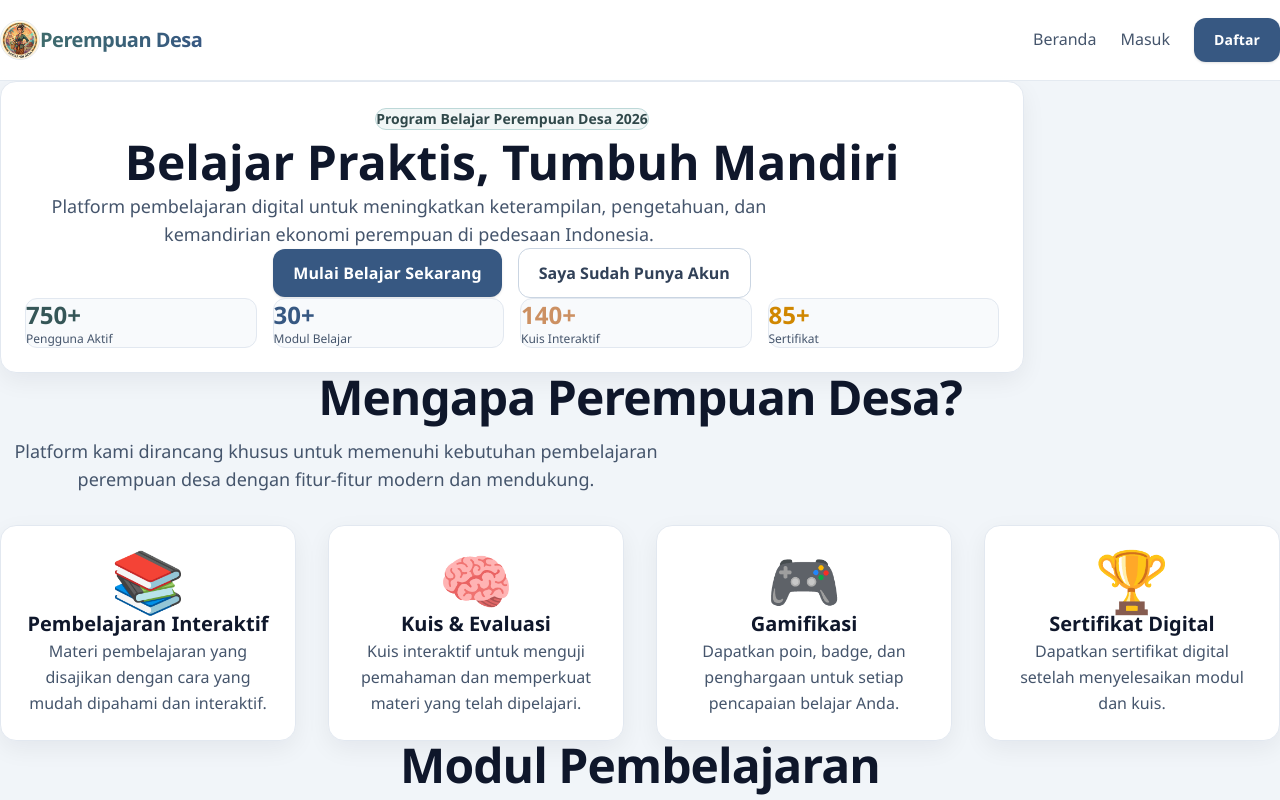
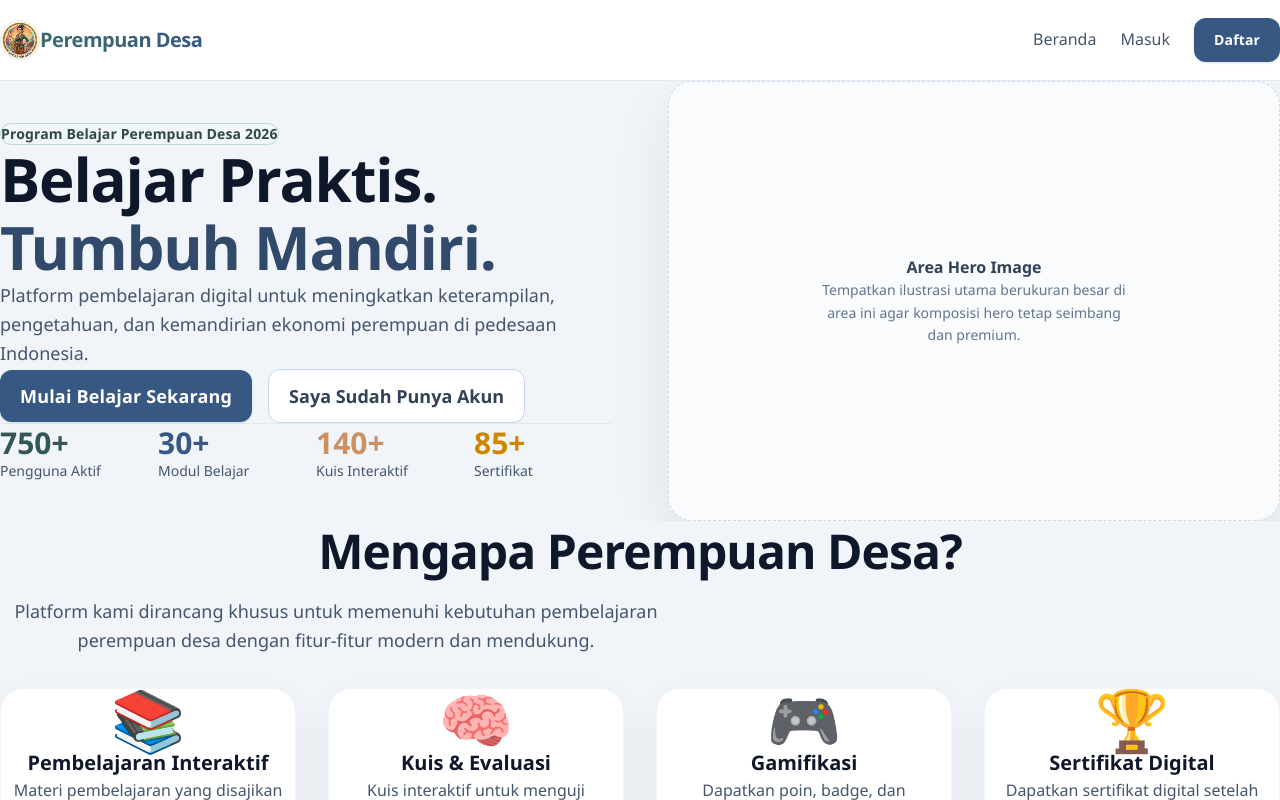
Before and after one commit to hendradedi/perempuandesa, a React (Vite) app: page / in a window 1280 px wide. Shown: the top 800 px of the page. Built offline with nearby package versions, Linux system fonts and the light colour scheme; no server answers.

Commit message:
ui: redesign premium split hero and minimalist feature cards

```diff
--- a/src/components/layout/LandingPage.jsx
+++ b/src/components/layout/LandingPage.jsx
@@ -5,43 +5,61 @@ const LandingPage = () => {
   return (
     <div className="min-h-screen text-slate-900 bg-slate-100">
       {/* Hero Section */}
-      <section className="px-4 sm:px-6 lg:px-8 pt-12 md:pt-20 pb-16 md:pb-20">
-        <div className="max-w-5xl mx-auto">
-          <div className="card bg-white p-7 md:p-10 text-center shadow-[0_16px_40px_rgba(15,23,42,0.1)]">
-            <span className="inline-flex items-center rounded-full border border-teal-200 bg-teal-50 text-teal-800 text-xs md:text-sm font-semibold px-3 py-1 mb-5">
+      <section className="relative px-4 sm:px-6 lg:px-8 pt-14 md:pt-20 pb-16 md:pb-20 overflow-hidden">
+        <div className="pointer-events-none absolute inset-0 -z-10">
+          <div className="absolute -top-20 left-0 h-72 w-72 rounded-full bg-teal-200/35 blur-3xl" />
+          <div className="absolute top-24 right-0 h-80 w-80 rounded-full bg-blue-200/30 blur-3xl" />
+        </div>
+        <div className="max-w-7xl mx-auto grid grid-cols-1 lg:grid-cols-2 gap-10 lg:gap-14 items-center">
+          <div>
+            <span className="inline-flex items-center rounded-full border border-teal-200 bg-teal-50 text-teal-800 text-xs md:text-sm font-semibold tracking-[0.01em] px-3 py-1 mb-6">
               Program Belajar Perempuan Desa 2026
             </span>
-            <h1 className="text-3xl md:text-5xl font-extrabold text-slate-900 leading-tight mb-4">
-              Belajar Praktis, Tumbuh Mandiri
+
+            <h1 className="text-4xl md:text-5xl xl:text-6xl font-extrabold text-slate-900 leading-[1.12] tracking-[-0.02em] mb-5">
+              Belajar Praktis.
+              <br />
+              <span className="text-primary-800">Tumbuh Mandiri.</span>
             </h1>
-            <p className="text-sm md:text-lg text-slate-600 max-w-3xl mx-auto mb-8">
+
+            <p className="text-base md:text-lg text-slate-600 leading-relaxed max-w-xl mb-8">
               Platform pembelajaran digital untuk meningkatkan keterampilan, pengetahuan, dan kemandirian ekonomi perempuan di pedesaan Indonesia.
             </p>
-            <div className="flex flex-col sm:flex-row items-stretch sm:items-center justify-center gap-3 sm:gap-4 mb-8">
-              <Link to="/register" className="btn-primary text-base px-7 py-3.5">
+
+            <div className="flex flex-col sm:flex-row items-stretch sm:items-center gap-3 sm:gap-4 mb-8">
+              <Link to="/register" className="btn-primary text-base md:text-lg px-7 py-3.5 bg-slate-900 hover:bg-slate-800">
                 Mulai Belajar Sekarang
               </Link>
-              <Link to="/login" className="btn-outline text-base px-7 py-3.5">
+              <Link to="/login" className="btn-outline text-base md:text-lg px-7 py-3.5">
                 Saya Sudah Punya Akun
               </Link>
             </div>
 
-            <div className="grid grid-cols-2 md:grid-cols-4 gap-3 md:gap-4 text-left">
-              <div className="rounded-xl bg-slate-50 p-4 border border-slate-200">
-                <p className="text-2xl font-extrabold text-teal-700">750+</p>
-                <p className="text-xs text-slate-600 mt-1">Pengguna Aktif</p>
+            <div className="grid grid-cols-2 sm:grid-cols-4 gap-4 sm:gap-5 pt-6 border-t border-slate-200/80">
+              <div>
+                <p className="text-2xl md:text-3xl font-extrabold text-teal-700 leading-tight">750+</p>
+                <p className="text-xs md:text-sm text-slate-600 mt-1">Pengguna Aktif</p>
               </div>
-              <div className="rounded-xl bg-slate-50 p-4 border border-slate-200">
-                <p className="text-2xl font-extrabold text-primary-700">30+</p>
-                <p className="text-xs text-slate-600 mt-1">Modul Belajar</p>
+              <div>
+                <p className="text-2xl md:text-3xl font-extrabold text-primary-700 leading-tight">30+</p>
+                <p className="text-xs md:text-sm text-slate-600 mt-1">Modul Belajar</p>
               </div>
-              <div className="rounded-xl bg-slate-50 p-4 border border-slate-200">
-                <p className="text-2xl font-extrabold text-coral-500">140+</p>
-                <p className="text-xs text-slate-600 mt-1">Kuis Interaktif</p>
+              <div>
+                <p className="text-2xl md:text-3xl font-extrabold text-coral-500 leading-tight">140+</p>
+                <p className="text-xs md:text-sm text-slate-600 mt-1">Kuis Interaktif</p>
               </div>
-              <div className="rounded-xl bg-slate-50 p-4 border border-slate-200">
-                <p className="text-2xl font-extrabold text-yellow-600">85+</p>
-                <p className="text-xs text-slate-600 mt-1">Sertifikat</p>
+              <div>
+                <p className="text-2xl md:text-3xl font-extrabold text-yellow-600 leading-tight">85+</p>
+                <p className="text-xs md:text-sm text-slate-600 mt-1">Sertifikat</p>
+              </div>
+            </div>
+          </div>
+
+          <div className="w-full">
+            <div className="rounded-3xl border border-dashed border-slate-300/90 bg-white/60 backdrop-blur-sm min-h-[320px] md:min-h-[440px] p-6 shadow-[0_22px_60px_rgba(15,23,42,0.08)] flex items-center justify-center">
+              <div className="text-center max-w-xs">
+                <p className="text-sm md:text-base font-semibold text-slate-700">Area Hero Image</p>
+                <p className="text-xs md:text-sm text-slate-500 mt-2 leading-relaxed">Tempatkan ilustrasi utama berukuran besar di area ini agar komposisi hero tetap seimbang dan premium.</p>
               </div>
             </div>
           </div>
@@ -51,17 +69,17 @@ const LandingPage = () => {
       {/* Features Section */}
       <section className="py-16 md:py-20 px-4 sm:px-6 lg:px-8">
         <div className="max-w-7xl mx-auto">
-          <div className="text-center mb-16">
-            <h2 className="section-title">
+          <div className="text-center mb-14 md:mb-16">
+            <h2 className="section-title tracking-[-0.02em] leading-tight">
               Mengapa Perempuan Desa?
             </h2>
-            <p className="section-subtitle max-w-2xl mx-auto">
+            <p className="section-subtitle max-w-2xl mx-auto text-slate-600 leading-relaxed">
               Platform kami dirancang khusus untuk memenuhi kebutuhan pembelajaran perempuan desa dengan fitur-fitur modern dan mendukung.
             </p>
           </div>
 
           <div className="grid grid-cols-1 md:grid-cols-2 lg:grid-cols-4 gap-6 md:gap-8">
-            <div className="card text-center flex flex-col h-full p-6 md:p-7">
+            <div className="rounded-3xl bg-white border border-slate-100 text-center flex flex-col h-full p-6 md:p-7 shadow-[0_18px_45px_rgba(15,23,42,0.06)]">
               <div className="text-5xl md:text-6xl mb-5 leading-none">📚</div>
               <h3 className="text-lg sm:text-xl font-bold text-slate-900 mb-4">Pembelajaran Interaktif</h3>
               <p className="text-slate-600 text-sm sm:text-base leading-relaxed flex-grow">
@@ -69,7 +87,7 @@ const LandingPage = () => {
               </p>
             </div>
 
-            <div className="card text-center flex flex-col h-full p-6 md:p-7">
+            <div className="rounded-3xl bg-white border border-slate-100 text-center flex flex-col h-full p-6 md:p-7 shadow-[0_18px_45px_rgba(15,23,42,0.06)]">
               <div className="text-5xl md:text-6xl mb-5 leading-none">🧠</div>
               <h3 className="text-lg sm:text-xl font-bold text-slate-900 mb-4">Kuis & Evaluasi</h3>
               <p className="text-slate-600 text-sm sm:text-base leading-relaxed flex-grow">
@@ -77,7 +95,7 @@ const LandingPage = () => {
               </p>
             </div>
 
-            <div className="card text-center flex flex-col h-full p-6 md:p-7">
+            <div className="rounded-3xl bg-white border border-slate-100 text-center flex flex-col h-full p-6 md:p-7 shadow-[0_18px_45px_rgba(15,23,42,0.06)]">
               <div className="text-5xl md:text-6xl mb-5 leading-none">🎮</div>
               <h3 className="text-lg sm:text-xl font-bold text-slate-900 mb-4">Gamifikasi</h3>
               <p className="text-slate-600 text-sm sm:text-base leading-relaxed flex-grow">
@@ -85,7 +103,7 @@ const LandingPage = () => {
               </p>
             </div>
 
-            <div className="card text-center flex flex-col h-full p-6 md:p-7">
+            <div className="rounded-3xl bg-white border border-slate-100 text-center flex flex-col h-full p-6 md:p-7 shadow-[0_18px_45px_rgba(15,23,42,0.06)]">
               <div className="text-5xl md:text-6xl mb-5 leading-none">🏆</div>
               <h3 className="text-lg sm:text-xl font-bold text-slate-900 mb-4">Sertifikat Digital</h3>
               <p className="text-slate-600 text-sm sm:text-base leading-relaxed flex-grow">
```
